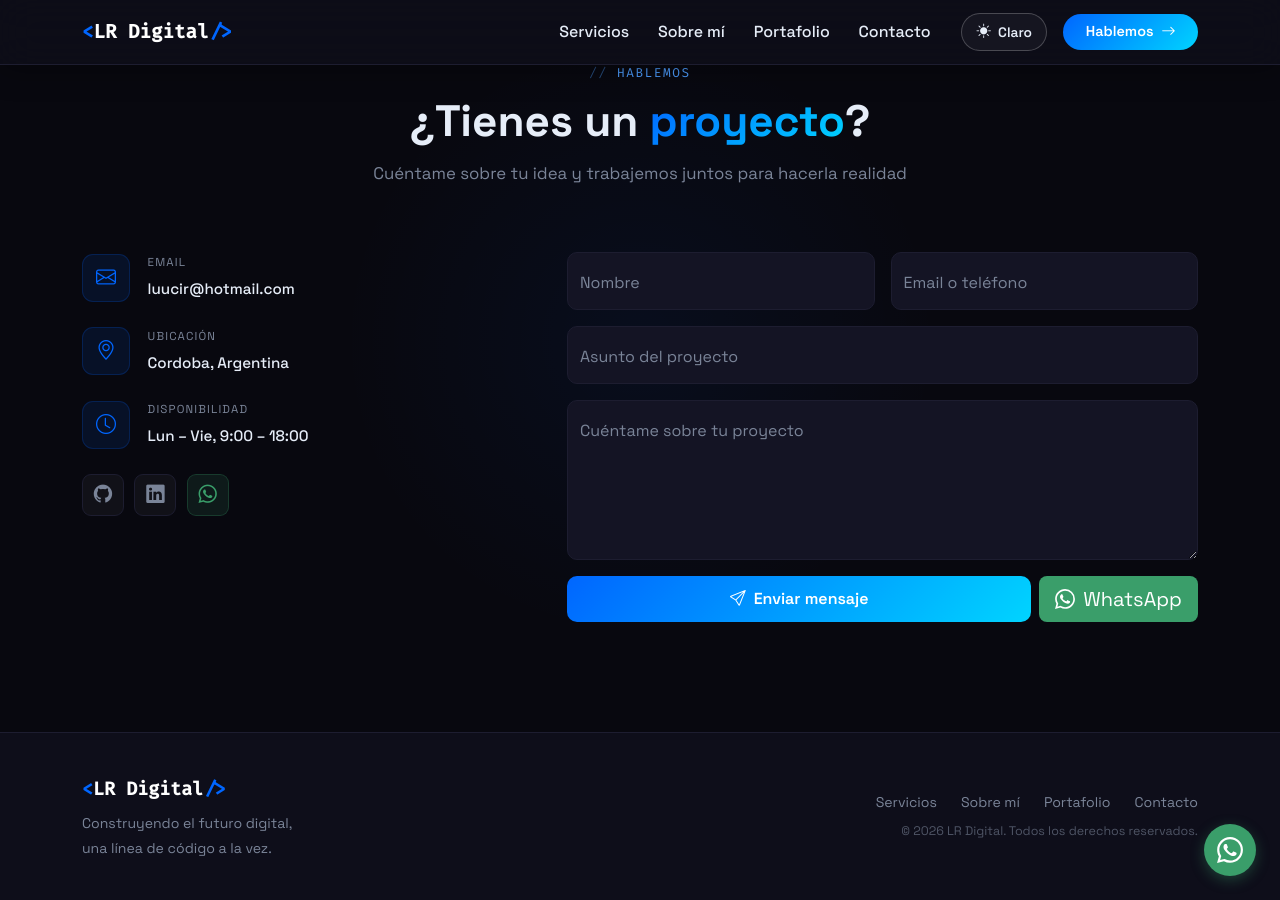
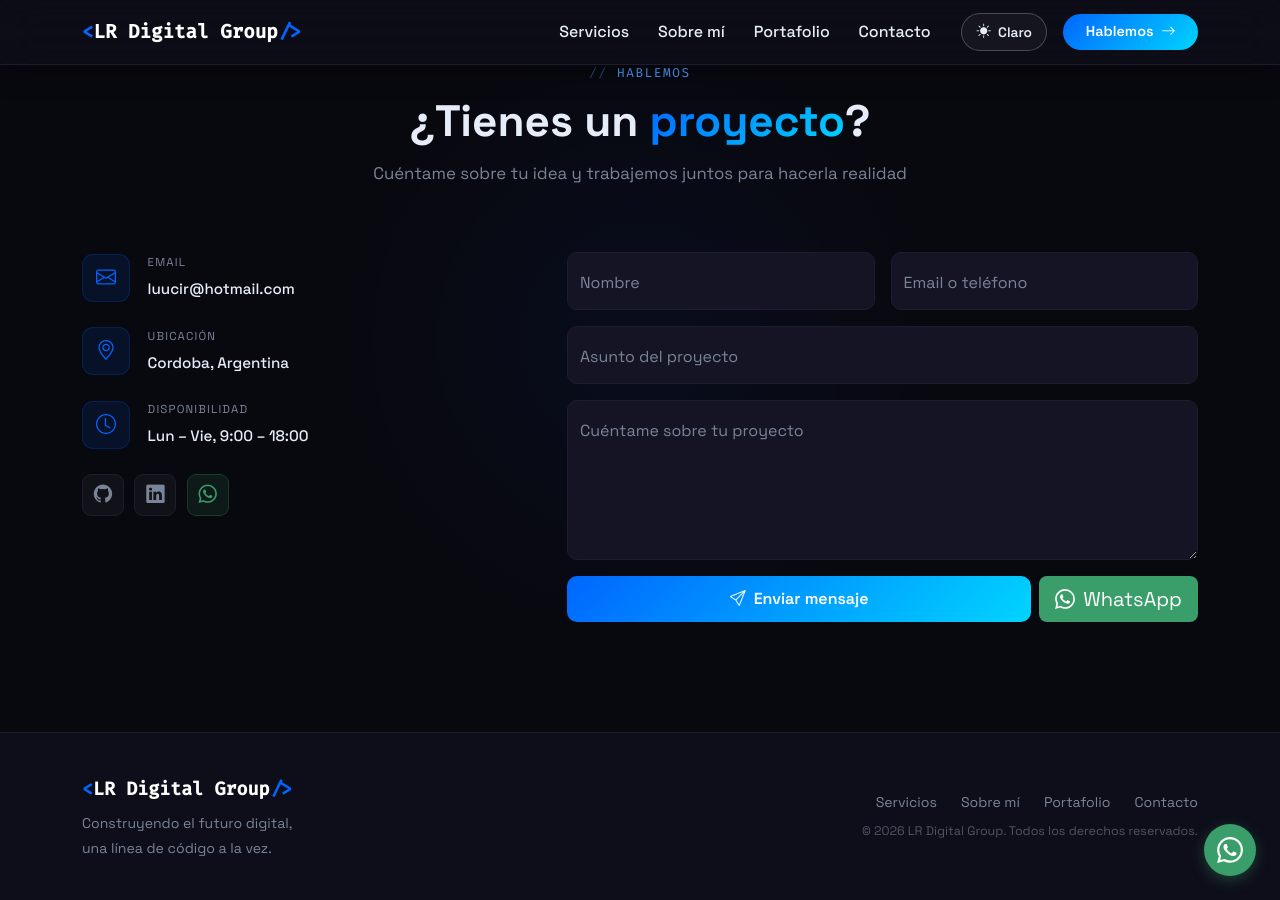
Before and after one commit to luciromero/luciromero.github.io, a Jekyll site: the page built from index.html, in a window 1280 px wide and 900 px high, scrolled down 4512 px. Built offline with Jekyll 4.4.1, drawn with Linux system fonts in a browser that asks for light colours; some of the changed text lies outside the part shown.

Commit message:
cambio nombre e iniciales

```diff
--- a/_config.yml
+++ b/_config.yml
@@ -17,8 +17,8 @@ baseurl: ""
 
 # Autor
 author:
-  name: "LR Digital"
-  initials: "LR"
+  name: "LR Digital Group"
+  initials: "LRDG"
   email: "luucir@hotmail.com"
   location: "Cordoba, Argentina"
   bio: "Desarrolladora web Full Stack con pasión por crear experiencias digitales excepcionales"
```
